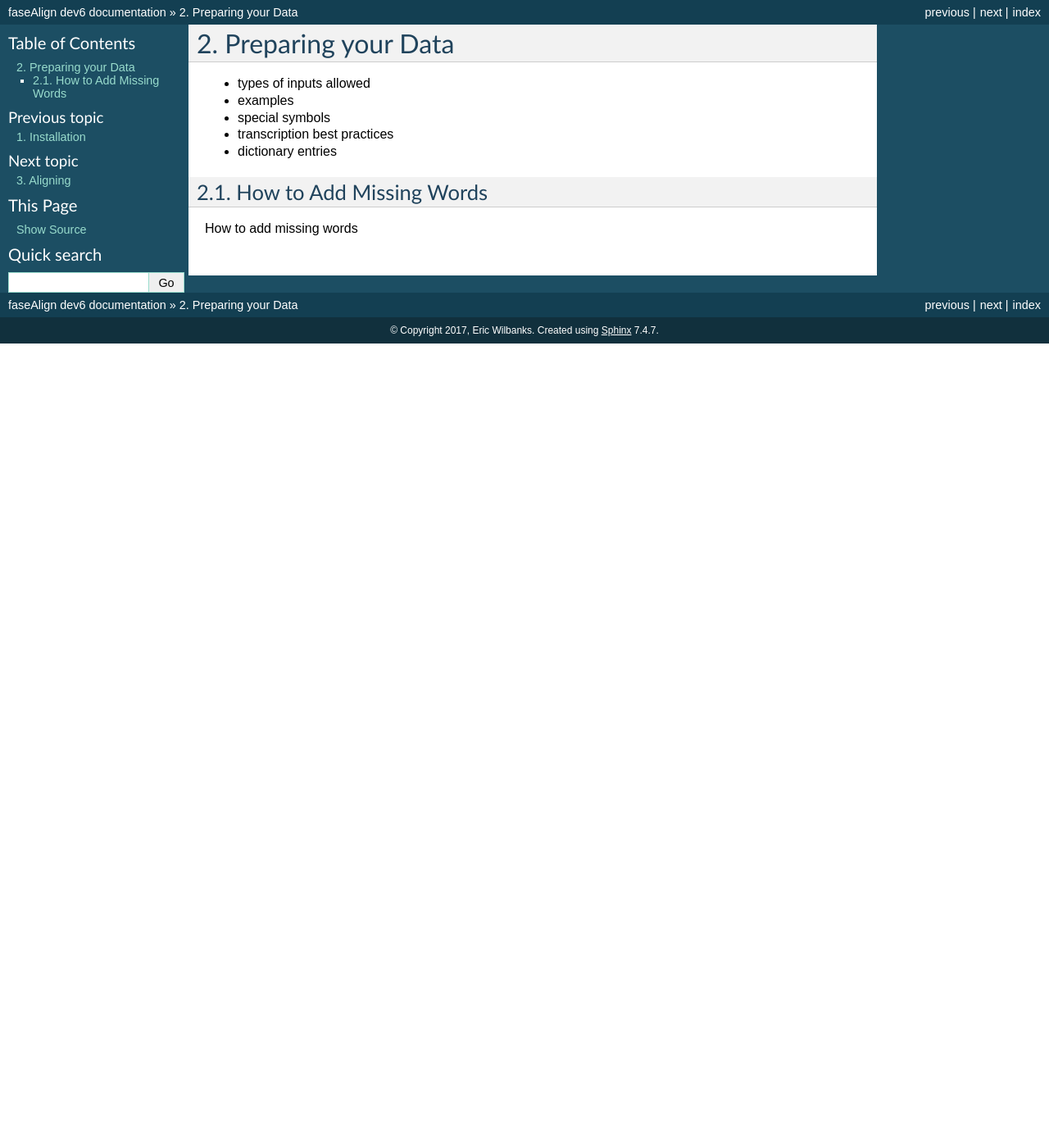
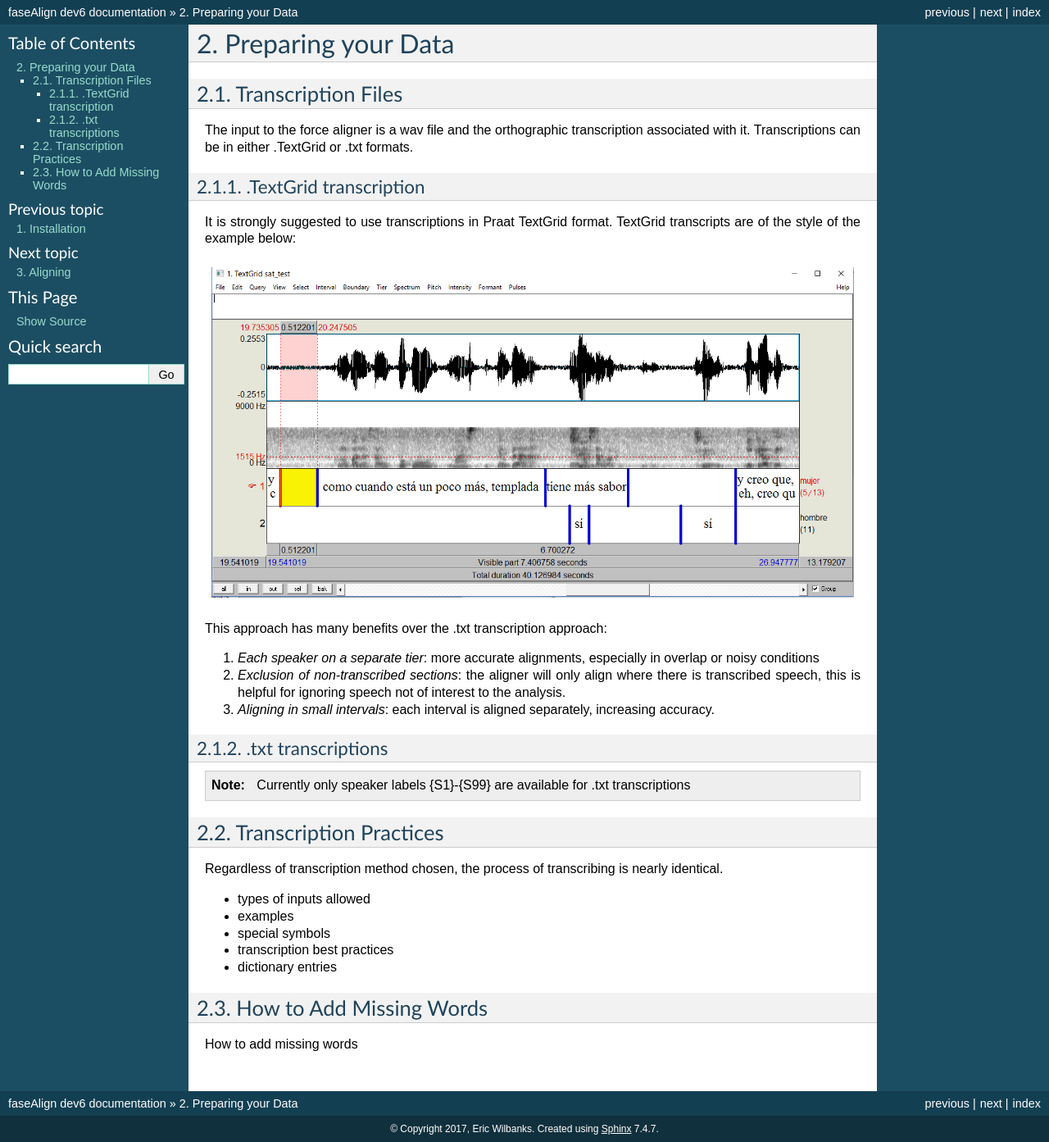
Before and after one commit to EricWilbanks/faseAlign, a Sphinx documentation site: the page built from docs/preparation.rst, in a window 1280 px wide. Shown: the whole page at 82% size. Built offline with Sphinx 7.4.7, drawn with Linux system fonts in a browser that asks for light colours; before the commit the page ends 900 px from its top, so only the background shows below that.

Commit message:
Documentation updates

```diff
--- a/docs/preparation.rst
+++ b/docs/preparation.rst
@@ -3,6 +3,35 @@
 Preparing your Data
 ===================
 
+Transcription Files
+-------------------
+
+The input to the force aligner is a wav file and the orthographic transcription associated with it. Transcriptions can be in either .TextGrid or .txt formats.
+
+.TextGrid transcription
+++++++++++++++++++++++
+
+It is strongly suggested to use transcriptions in Praat TextGrid format. TextGrid transcripts are of the style of the example below:
+
+.. figure:: ex_tg.png
+	:alt: description
+	:figclass: align-center
+
+This approach has many benefits over the .txt transcription approach:
+
+#. *Each speaker on a separate tier*: more accurate alignments, especially in overlap or noisy conditions
+#. *Exclusion of non-transcribed sections*: the aligner will only align where there is transcribed speech, this is helpful for ignoring speech not of interest to the analysis.
+#. *Aligning in small intervals*: each interval is aligned separately, increasing accuracy.
+
+.txt transcriptions
++++++++++++++++++++
+
+.. note:: Currently only speaker labels {S1}-{S99} are available for .txt transcriptions
+
+Transcription Practices
+-----------------------
+
+Regardless of transcription method chosen, the process of transcribing is nearly identical.
 
 - types of inputs allowed
 - examples
@@ -13,6 +42,6 @@ Preparing your Data
 .. _missing:
 
 How to Add Missing Words
--------------
+------------------------
 
 How to add missing words
```
Also changed, not shown: docs/installation.rst (+31 -0 lines), docs/ex_tg.png (added).
